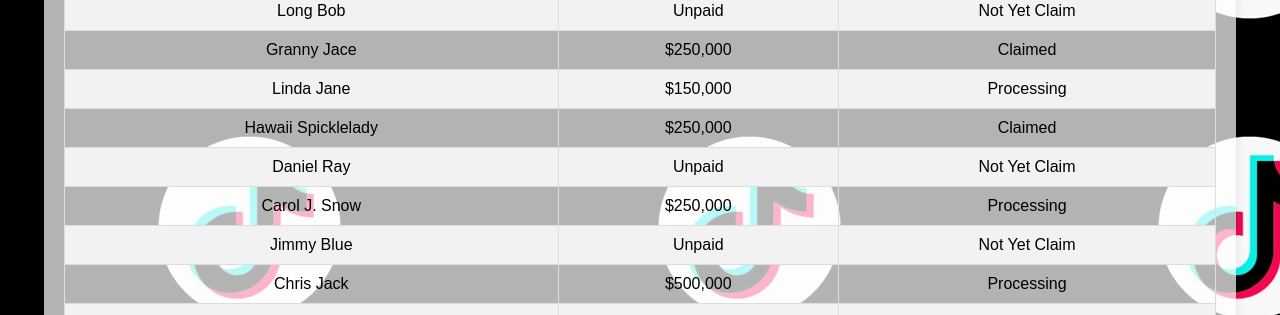
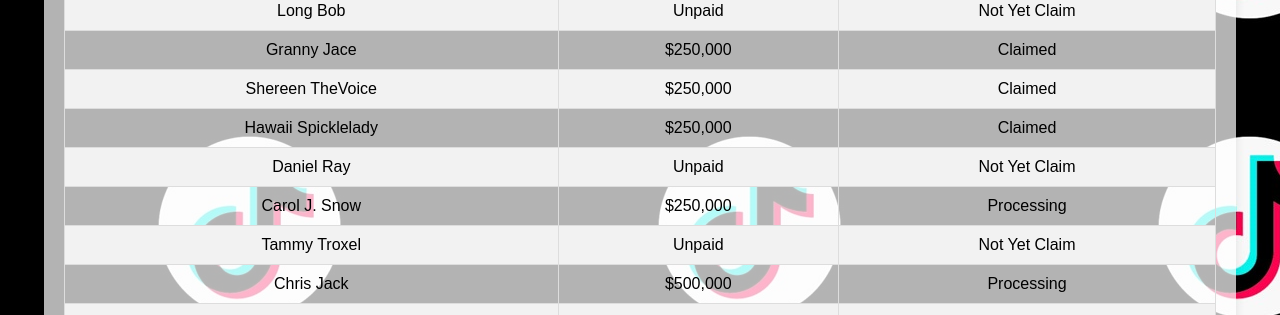
Before and after one commit to MhorganV/Tikwin, a plain HTML site: page index.html in a window 1280 px wide. Shown: the part 217-532 px from the top of the page. Drawn offline with Linux system fonts and the light colour scheme.

Commit message:
Add files via upload

```diff
--- a/index.html
+++ b/index.html
@@ -124,9 +124,9 @@
                     <td>Claimed</td>
                 </tr>
                 <tr>
-                    <td>Linda Jane</td>
-                    <td>$150,000</td>
-                    <td>Processing</td>
+                    <td>Shereen TheVoice</td>
+                    <td>$250,000</td>
+                    <td>Claimed</td>
                 </tr>
                 <tr>
                     <td>Hawaii Spicklelady</td>
@@ -144,7 +144,7 @@
                     <td>Processing</td>
                 </tr>
                 <tr>
-                    <td>Jimmy Blue</td>
+                    <td>Tammy Troxel</td>
                     <td>Unpaid</td>
                     <td>Not Yet Claim</td>
                 </tr>
```
